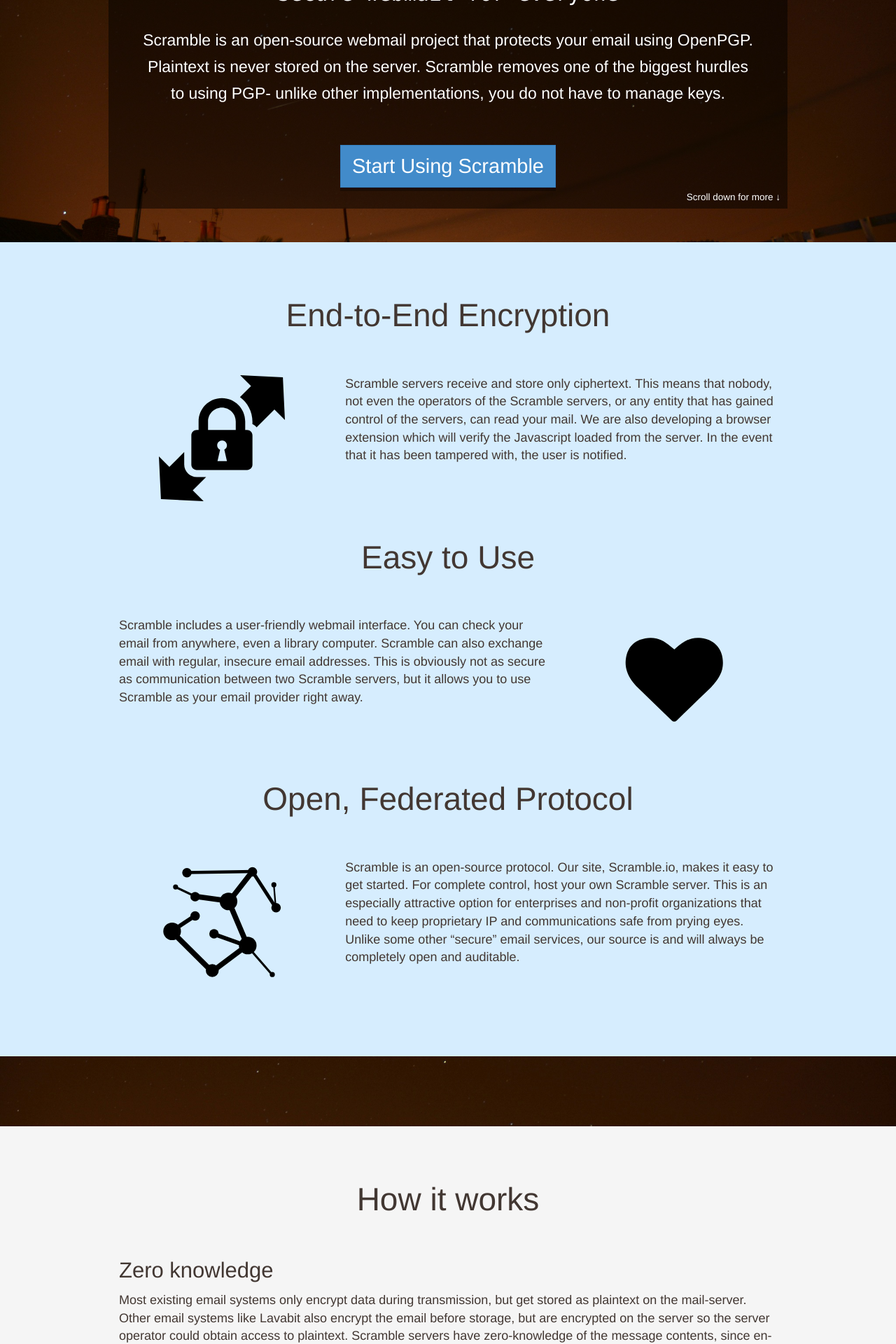
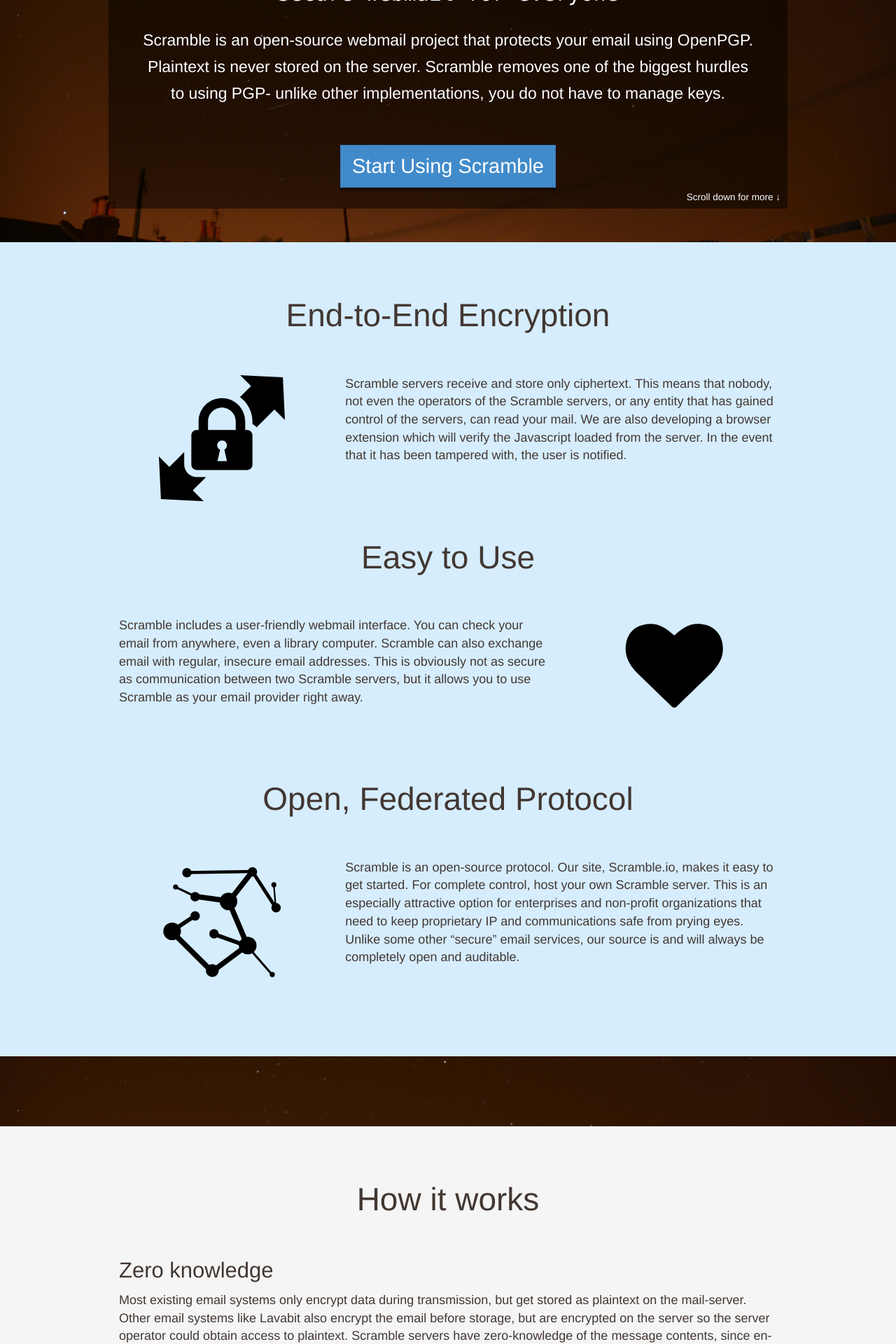
Before and after one commit to dcposch/scramble, a Jekyll site: the page built from index.html, in a window 1280 px wide. Shown: the part 357-2277 px from the top of the page at 70% size. Built offline with Jekyll 4.4.1, drawn with Linux system fonts in a browser that asks for light colours; nearby versions of some CDN libraries; Markdown is read by kramdown in place of the engine named in the settings; the list of posts is cut into pages by our own code.

Commit message:
moved heart up

```diff
--- a/index.html
+++ b/index.html
@@ -43,7 +43,7 @@
       <div class="row">
         <h1 class="sectitle">Easy to Use</h1>
         <div class="col-md-4 col-md-push-8 bullet-image">
-          <img src="{{ site.baseurl }}/img/heart.svg" />
+          <img src="{{ site.baseurl }}/img/heart.svg" style="position: relative; top: -20px;"/>
         </div>
 
         <div class="col-md-8 col-md-pull-4">
```
